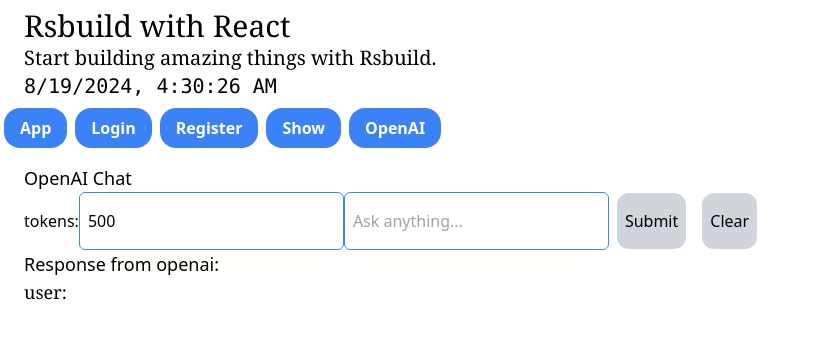
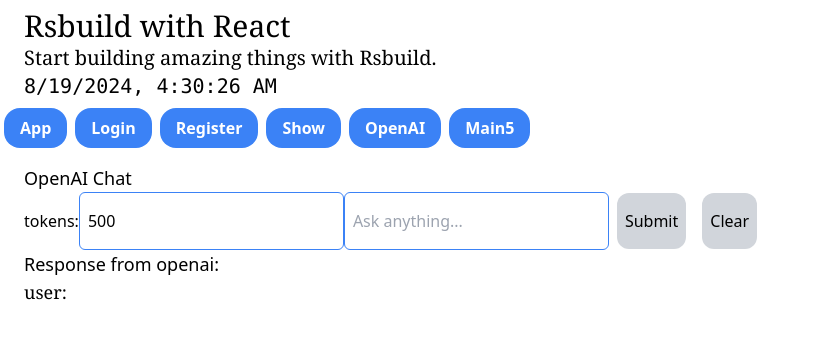
Before and after one commit to qtcyy/login-system2, a React app: page /main4 in a window 1280 px wide. Shown: the top 338 px of the page, without its empty margins (0-816 px from the left). Built offline with nearby package versions, Linux system fonts and the light colour scheme; no server answers; the HTML template or start-up script is replaced by a standard one.

Commit message:
feat: 🎸 A post for Java

```diff
--- a/rsbuild.config.ts
+++ b/rsbuild.config.ts
@@ -6,6 +6,7 @@
   server: {
     proxy: {
       "/api": "http://localhost:3000",
+      "/user": "http://localhost:8080",
     },
   },
 });
--- a/src/App.tsx
+++ b/src/App.tsx
@@ -76,6 +76,12 @@
       >
         OpenAI
       </button>
+      <button
+        className="bg-blue-500 hover:bg-blue-700 text-white font-bold py-2 px-4 rounded-2xl focus:outline-none focus:shadow-outline mx-1"
+        onClick={() => moveTo("/main5")}
+      >
+        Main5
+      </button>
       <Outlet />
     </>
   );
--- /dev/null
+++ b/src/Page/main5/main5.tsx
@@ -0,0 +1,23 @@
+import axios from "axios";
+import { useState } from "react";
+
+const Main5 = () => {
+  const [text, setText] = useState("");
+
+  axios
+    .post("/user/register", { name: "qtcyy", password: "123" })
+    .then((response) => {
+      console.log(response.data);
+      setText(response.data.info);
+    });
+
+  return (
+    <>
+      <div className="py-4 px-6 text-2xl font-serif">
+        <p>{text}</p>
+      </div>
+    </>
+  );
+};
+
+export { Main5 };
--- a/src/index.tsx
+++ b/src/index.tsx
@@ -6,6 +6,7 @@
 import { Main2 } from "./Page/main2/main2";
 import { Main3 } from "./Page/main3/main3";
 import { Main4 } from "./Page/main4/main4";
+import { Main5 } from "./Page/main5/main5";
 
 const rootEl = document.getElementById("root");
 const router = createBrowserRouter([
@@ -29,6 +30,10 @@
         path: "main4",
         element: <Main4 />,
       },
+      {
+        path: "main5",
+        element: <Main5 />,
+      },
     ],
   },
 ]);
```
